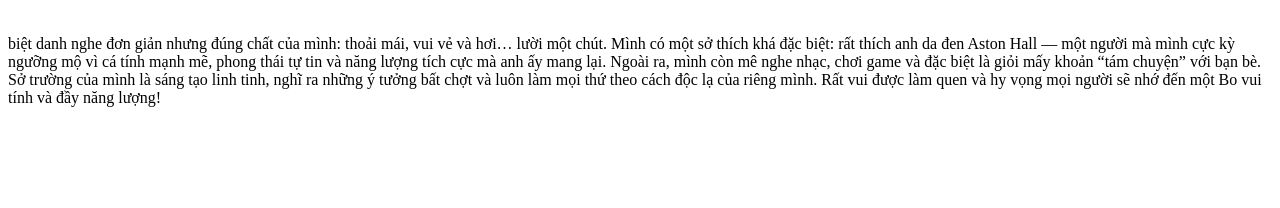
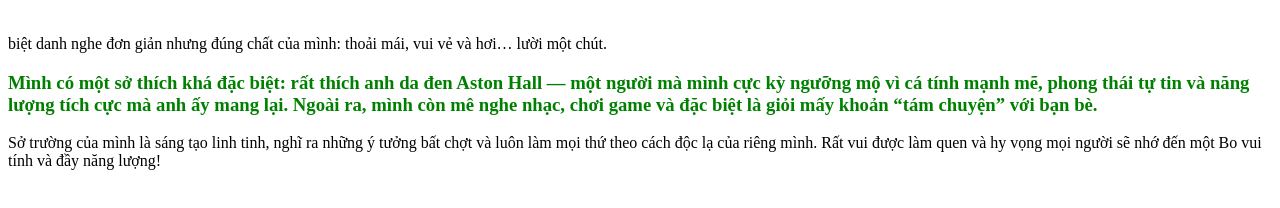
Before and after one commit to MinhNhatvip36/Diddy-party, a plain HTML site: page index.html in a window 1280 px wide. Shown: the part 298-506 px from the top of the page. Drawn offline with Linux system fonts and the light colour scheme.

Commit message:
Update index.html

```diff
--- a/index.html
+++ b/index.html
@@ -6,9 +6,9 @@
     <img src="images/download.jpg" alt="download.jpg" width="120" height="180">
      <h1 style = "color: pink; text-align: center;"> GIỚI THIỆU BẢN THÂN </h1>
       <h2 style = "color: red;" >Mình là Bo, </h2><br> biệt danh nghe đơn giản nhưng đúng chất của mình: thoải mái, vui vẻ và hơi… lười một chút.
-      Mình có một sở thích khá đặc biệt: rất thích anh da đen Aston Hall — một người mà mình cực kỳ ngưỡng mộ
+      <h3 style = "color: green;" >Mình có một sở thích khá đặc biệt: rất thích anh da đen Aston Hall — một người mà mình cực kỳ ngưỡng mộ
       vì cá tính mạnh mẽ, phong thái tự tin và năng lượng tích cực mà anh ấy mang lại. Ngoài ra, mình còn mê nghe nhạc,
-      chơi game và đặc biệt là giỏi mấy khoản “tám chuyện” với bạn bè.
+      chơi game và đặc biệt là giỏi mấy khoản “tám chuyện” với bạn bè.</h3>
       Sở trường của mình là sáng tạo linh tinh, nghĩ ra những ý tưởng bất chợt và luôn làm mọi thứ theo cách độc lạ của riêng mình.
       Rất vui được làm quen và hy vọng mọi người sẽ nhớ đến một Bo vui tính và đầy năng lượng!
   </body>
```
